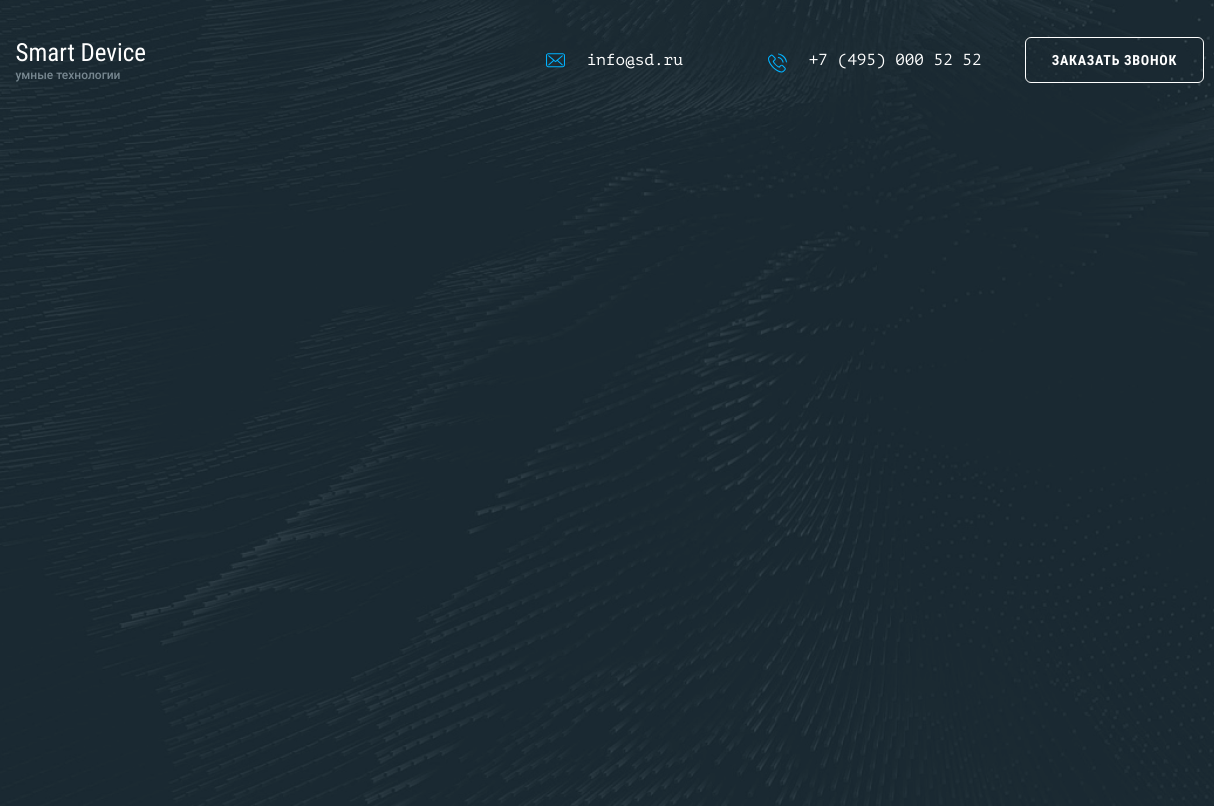
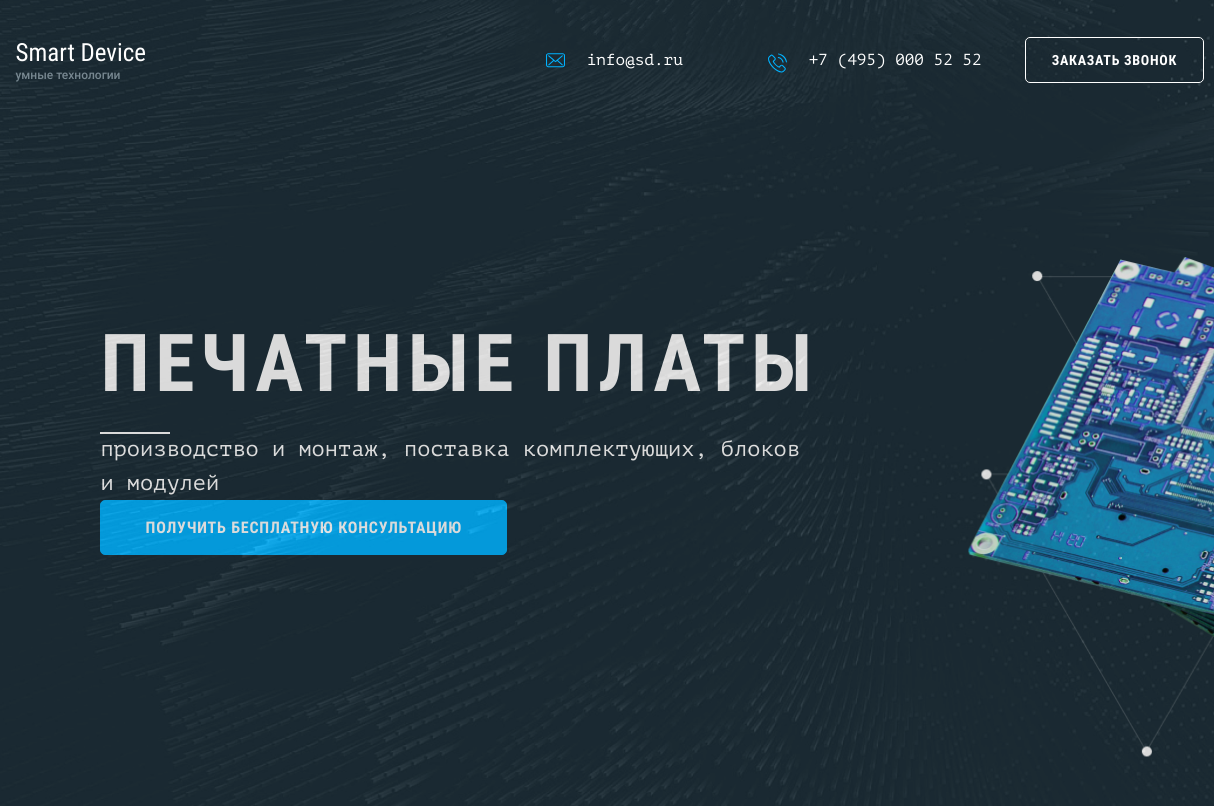
Before and after one commit to KseniaKrasilnikova/smart-device, a website: page source/index.html in a window 1280 px wide. Shown: the top 806 px of the page, 66-1280 px from the left. Drawn offline with nearby package versions, Linux system fonts and the light colour scheme; files that its build step writes are made by us from their sources; files whose address does not match are found by name.

Commit message:
doing intro (done bg desktop)

```diff
--- a/source/index.html
+++ b/source/index.html
@@ -47,16 +47,26 @@
       </li>
     </ul>
   </div>
-    <button class="button button__header">Заказать звонок</button>
+    <a href="#" class="button button__header">Заказать звонок</a>
   </div>
 </header>
+  <main class="page-main">
+    <h1 class="visually-hidden">Компания по производству, монтажу и поставке электронных компонентов</h1>
 
 
-  <main class="page-main">
-    <h1 class="visually-hidden">Компания по производству, монтажу и поставке электронных компонентов</h1>
+
     <section class="intro">
+      <div class="intro__nav">
+        <h2>Печатные платы</h2>
+        <p>производство и монтаж, поставка комплектующих, блоков и модулей</p>
+        <a href="#" class="button button__accent intro__btn">Получить бесплатную консультацию</a> <!--Якорь-->
+        <a href="#" class="intro__scroll">Скролл вниз</a> <!--Якорь-->
+      </div>
+      <div class="intro__pic">
+      </div>
 
     </section>
+
   </main>
 
 
--- a/source/sass/blocks/button.scss
+++ b/source/sass/blocks/button.scss
@@ -8,6 +8,7 @@
   text-align: center;
   letter-spacing: 0.05em;
   text-transform: uppercase;
+  border-radius: 5px;
 }
 
 .button__header {
@@ -15,9 +16,26 @@
   color: #ffffff;
   background-color: transparent;
   border: 1px solid #ffffff;
-  border-radius: 6px;
 
   @media (max-width: $tablet-width-only) {
     display: none;
   }
 }
+
+.button__accent {
+  font-size: 16px;
+  line-height: 19px;
+  color: #ffffff;
+  background-color: $mainColor;
+  border: 1px solid $mainColor;
+}
+
+.ex {
+  display: flex;
+  flex-direction: row;
+  flex-wrap: nowrap;
+}
+
+.expic {
+  background-image: url("../img/bg-intro-desktop.png");
+}
--- a/source/sass/blocks/intro.scss
+++ b/source/sass/blocks/intro.scss
@@ -3,16 +3,127 @@
   width: 100%;
   height: 878px;
 
+  display: flex;
+  flex-direction: row;
+  flex-wrap: nowrap;
+
   background-color: #1b2d37;
+  background-size: cover;
+
+  @media (min-width: $desktop-width) {
+    /*
+    background-image: url("../img/bg-intro-desktop.png");
+    */
+  }
+
+  @media (max-width: $tablet-width-only) {
+    /*
+    background-image: url("../img/bg-intro-tablet.png");
+    */
+  }
+
+  @media (max-width: $mobile-width-only) {
+    /*
+    background-image: url("../img/bg-intro-mobile.png");
+    */
+  }
 }
 
-.intro::before {
+.intro__nav {
+  display: flex;
+  flex-direction: column;
+  max-height: 760px;
+
+  color: #ffffff;
+
+
+  left: 13%;
+  position: relative;
+  top: 28.6%;
+  max-width: 720px;
+}
+
+.intro__nav h2 {
+  margin-bottom: 21px;
+
+  font-family: "Roboto Condensed", "Arial", sans-serif;
+  font-weight: bold;
+  font-size: 80px;
+  line-height: 94px;
+  letter-spacing: 0.07em;
+  text-transform: uppercase;
+}
+
+.intro::after {
   content: "";
-  background-image: url("../img/bg-splashes.png");
   position: absolute;
   top: 0;
   left: 0;
   bottom: 0;
   right: 0;
   opacity: 80%;
+
+  @media (min-width: $desktop-width) {
+    background-image: url("../img/bg-splashes-desktop.png");
+  }
+
+  @media (max-width: $tablet-width-only) {
+    background-image: url("../img/bg-splashes-tablet.png");
+  }
+
+  @media (max-width: $mobile-width-only) {
+    background-image: url("../img/bg-splashes-mobile.png");
+  }
 }
+
+.intro__nav p {
+  margin: 0;
+  font-weight: normal;
+  font-size: 22px;
+  line-height: 34px;
+
+  &::before {
+    content: "";
+    position: absolute;
+    background-color: #ffffff;
+    height: 2px;
+    width: 70px;
+  }
+}
+
+.intro__scroll {
+  font-weight: normal;
+  font-size: 14px;
+  line-height: 16px;
+
+  opacity: 0.5;
+  transform: rotate(-90deg);
+}
+
+.intro__btn {
+  padding: 17px 14px;
+  max-width: 407px;
+}
+
+.intro__pic {
+  position: absolute;
+  left: 0;
+  right: 0;
+  bottom: 0;
+  height: 100%;
+
+  background-repeat: no-repeat;
+
+  @media (min-width: $desktop-width) {
+    background-image: url("../img/bg-intro-desktop.png");
+    background-size: cover;
+  }
+
+  @media (max-width: $tablet-width-only) {
+    background-image: url("../img/bg-intro-tablet.png");
+  }
+
+  @media (max-width: $mobile-width-only) {
+    background-image: url("../img/bg-intro-mobile.png");
+  }
+}
--- a/source/sass/scaffolding.scss
+++ b/source/sass/scaffolding.scss
@@ -22,7 +22,6 @@ img {
 }
 
 button {
-  //padding: 0;
   font-family: "Roboto Condensed", "Arial", sans-serif;
 }
 
--- a/source/sass/variables.scss
+++ b/source/sass/variables.scss
@@ -2,3 +2,5 @@ $desktop-width: 1024px;
 $tablet-width-only: 1023px;
 $tablet-width: 768px;
 $mobile-width-only: 767px;
+
+$mainColor: #00b2ff;
```
Also changed, not shown: source/img/bg-intro-desktop.png (added), source/img/bg-intro-mobile.png (added), source/img/bg-intro-tablet.png (added), source/img/bg-splashes-desktop.png (renamed from source/img/bg-splashes.png), source/img/bg-splashes-mobile.png (added), source/img/bg-splashes-tablet.png (added), source/img/device.jpg (deleted).
